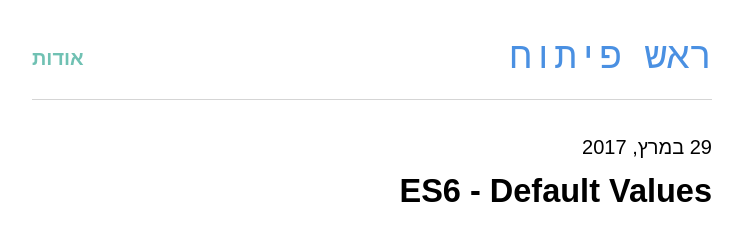
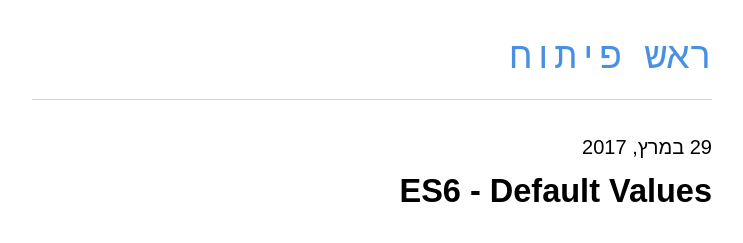
Before and after one commit to guytepper/devhead.co.il, a Jekyll site: the page built from _posts/2017-03-29-es6-default-values.md, in a window 1280 px wide and 900 px high. Shown: the top 243 px of the window, without its empty margins (268-1011 px from the left). Built offline with Jekyll 4.4.1, drawn with Linux system fonts in a browser that asks for light colours; some web fonts are replaced.

Commit message:
Removed about link (temp)

```diff
--- a/_includes/header.html
+++ b/_includes/header.html
@@ -1,6 +1,3 @@
 <header class="site-header">
   <a href="/" class="site-title-link"><h1 class="site-title">ראש פיתוח</h1></a>
-  <nav class="site-links">
-    <a href="/about" class="site-links__item">אודות</a>
-  </nav>
 </header>
```
